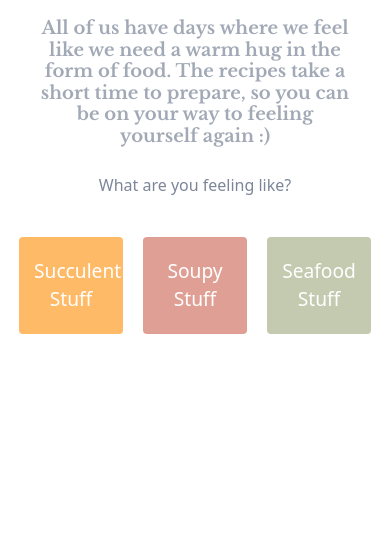
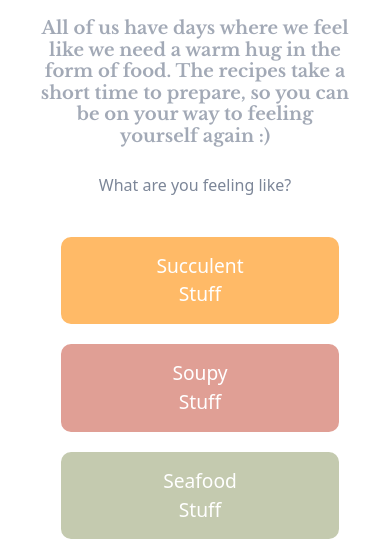
Before and after one commit to xllyh/React-ComfortCooking-Portfolio, a plain HTML site: page index.html in a window 390 px wide. Shown: the part 472-1024 px from the top of the page. Before the commit the page ends 871 px from the top, so only its background shows below. Drawn offline with nearby package versions, Linux system fonts and the light colour scheme.

Commit message:
fixed buttons

```diff
--- a/index.html
+++ b/index.html
@@ -82,10 +82,12 @@
 <div class="page-content">
     <h3 class="text-center">All of us have days where we feel like we need a warm hug in the form of food. The recipes take a short time to prepare, so you can be on your way to feeling yourself again :)</h3>
     <p class="text-center">What are you feeling like?</p>
-    <div class="navigation-links">
+    <div class="container">
+      <div class="row">
       <a href="" class="col-4 text-center category-tile" style="background-color:var(--secondary-color)">Succulent <br/>Stuff</a>
       <a href="" class="col-4 text-center category-tile" style="background-color:var(--tertiary-color)">Soupy <br/>Stuff</a>
       <a href="" class="col-4 text-center category-tile" style="background-color:var(--fourth-color)">Seafood <br/>Stuff</a>
+    </div>
     </div>
 
         </div>
--- a/style.css
+++ b/style.css
@@ -53,6 +53,10 @@ p {
   color: white;
   font-weight: 150;
   font-size: larger;
+  text-decoration: none;
+  border-style: solid;
+  border-color: white;
+  border-width: 5px;
 }
 
 .navigation-links {
@@ -158,4 +162,16 @@ p {
     padding-left: 20px;
     padding-right: 20px;
   }
+
+  .category-tile {
+    border-radius: 15px;
+    padding: 15px 20px;
+    color: white;
+    font-weight: 150;
+    font-size: larger;
+    display: block;
+    width: 100%;
+    text-align: center;
+    margin: 5px;
+  }
 }
```
